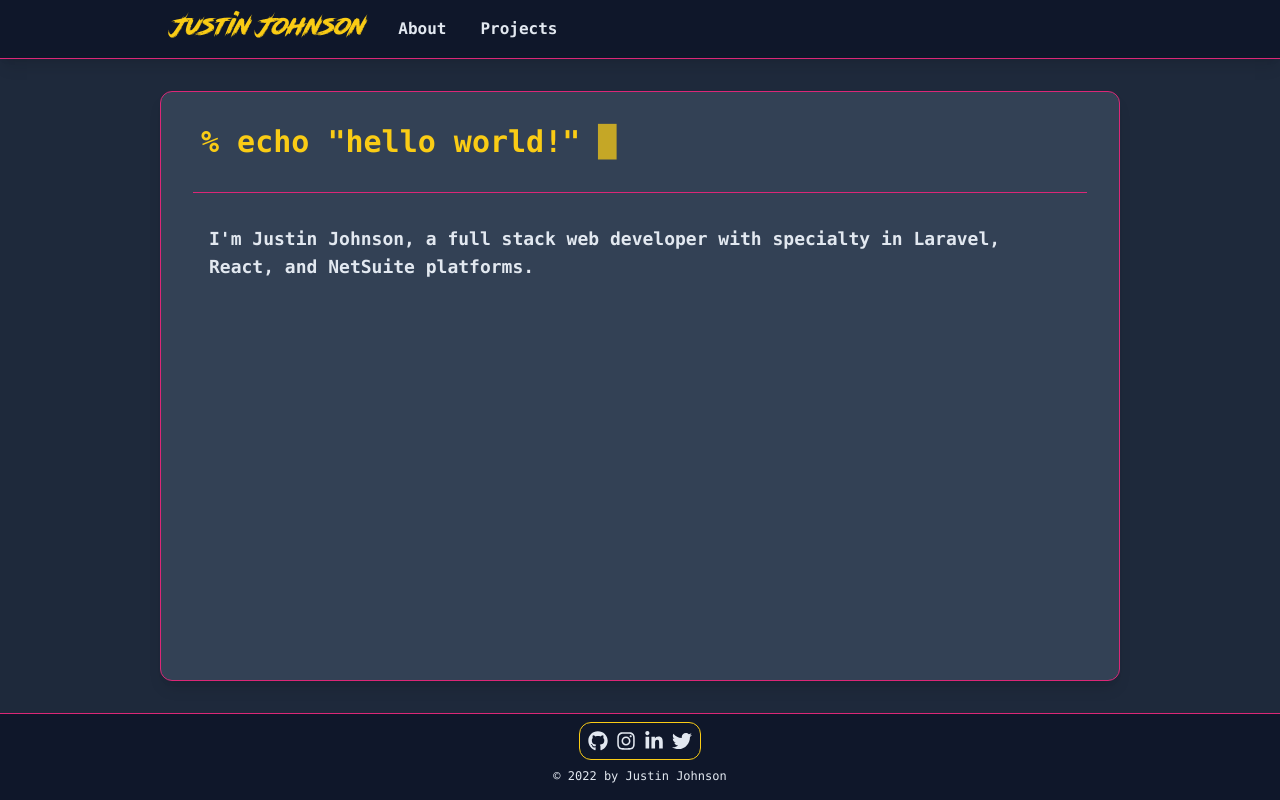
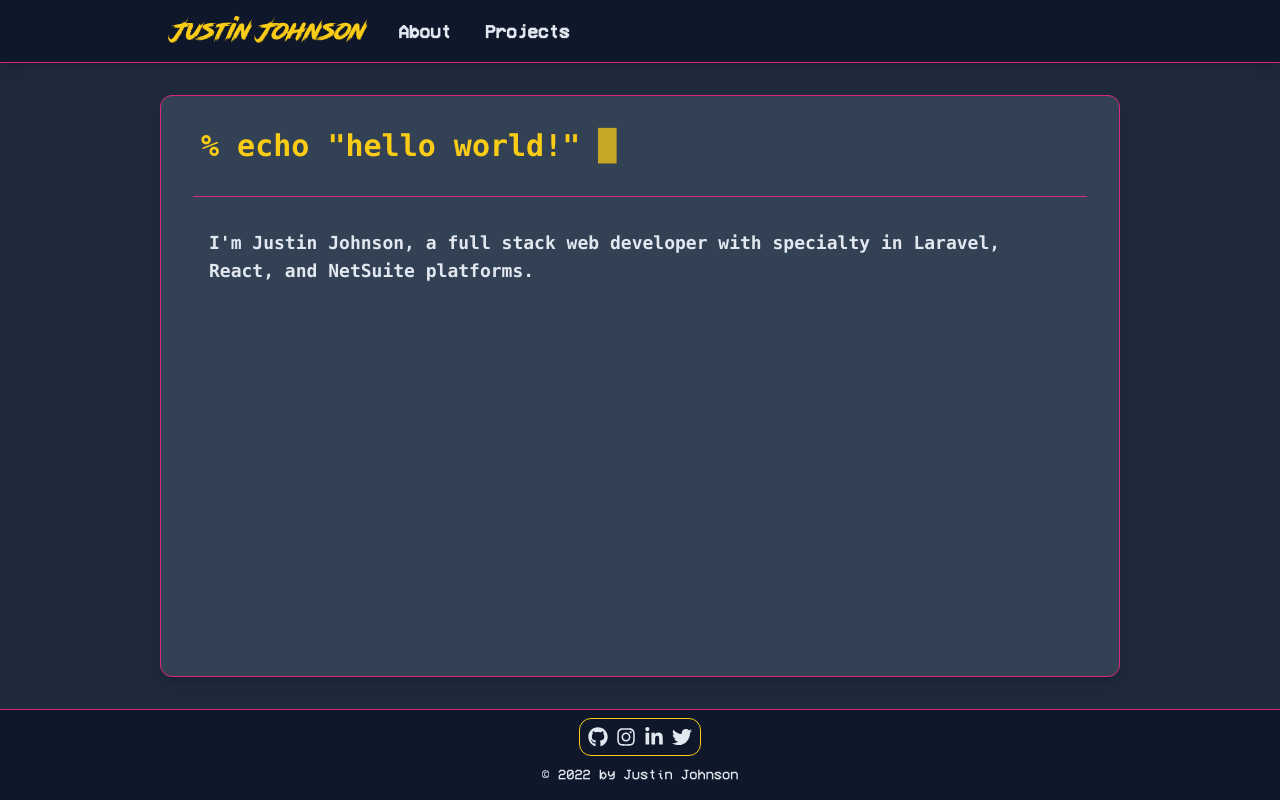
Before and after one commit to seippolf/site, a Gatsby site: page / in a window 1280 px wide. Built offline with nearby package versions, Linux system fonts and the light colour scheme; Gatsby itself is replaced by a stand-in of ours.

Commit message:
More font tweaks

```diff
--- a/src/components/Footer.js
+++ b/src/components/Footer.js
@@ -18,7 +18,7 @@ const Footer = () => {
                     <FaTwitter className="h-6 w-6 md:h-5 md:w-5 duration-200 hover:text-cyan-600 focus:text-cyan-600" title="Twitter" />
                 </a>
             </div>
-            <p className="text-xs py-2 px-2">&copy; { new Date().getFullYear() } by Justin Johnson</p>
+            <p className="text-sm py-2 px-2 font-vcr">&copy; { new Date().getFullYear() } by Justin Johnson</p>
         </footer>
     )
 }
--- a/src/components/StyledNavLink.js
+++ b/src/components/StyledNavLink.js
@@ -4,7 +4,7 @@ import { Link } from "gatsby"
 const StyledNavLink = ({ to, children }) => {
     return (
         <Link
-            className="font-bold flex md:inline-flex w-full md:w-auto px-3 py-2 duration-200 hover:bg-slate-700 focus:bg-slate-700 active:bg-slate-700 hover:border-cyan-600 focus:border-cyan-600 active:border-cyan-600 border-transparent border rounded-xl"
+            className="text-lg font-bold font-vcr flex md:inline-flex w-full md:w-auto px-3 py-2 duration-200 hover:bg-slate-700 focus:bg-slate-700 active:bg-slate-700 hover:border-cyan-600 focus:border-cyan-600 active:border-cyan-600 border-transparent border rounded-xl"
             to={ to }
             // Uses activeStyle instead of activeClassName due to bug in gatsby
             activeStyle={{
--- a/src/styles/global.css
+++ b/src/styles/global.css
@@ -3,7 +3,7 @@
 @tailwind utilities;
 
 /*
- * Custom web font for name logo...
+ * Custom font for name logo...
  * if interested more info can be found at
  * https://youssef-habchi.com/fonts/road-rage
  */
@@ -11,3 +11,11 @@
     font-family: 'RoadRage';
     src: url('../fonts/Road_Rage.otf');
 }
+/*
+ * Custom font for display text
+ *
+ */
+@font-face {
+    font-family: 'VCR_OSD_MONO';
+    src: url('../fonts/VCR_OSD_MONO.ttf');
+}
--- a/tailwind.config.js
+++ b/tailwind.config.js
@@ -7,7 +7,8 @@ module.exports = {
   theme: {
     extend: {
       fontFamily: {
-        roadrage: ['RoadRage', 'monospace']
+        roadrage: ['RoadRage', 'monospace'],
+        vcr: ['VCR_OSD_MONO', 'monospace']
       }
     },
   },
```
Also changed, not shown: src/fonts/VCR_OSD_MONO.ttf (added).
